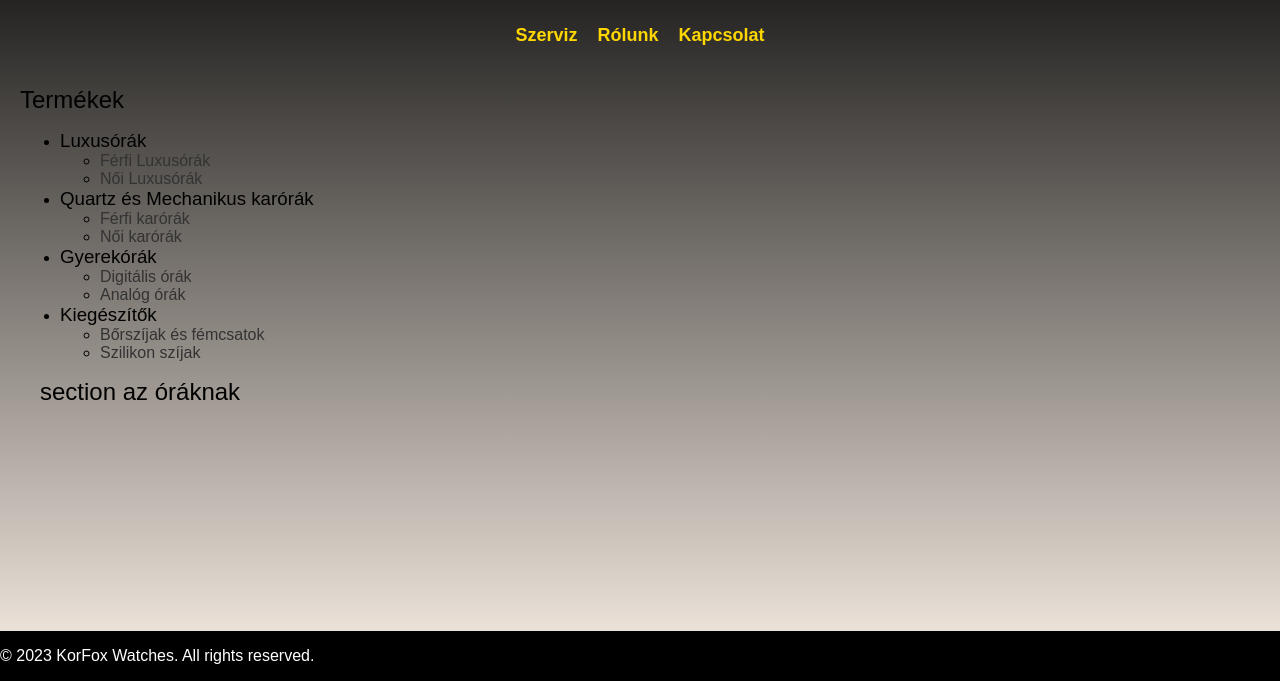
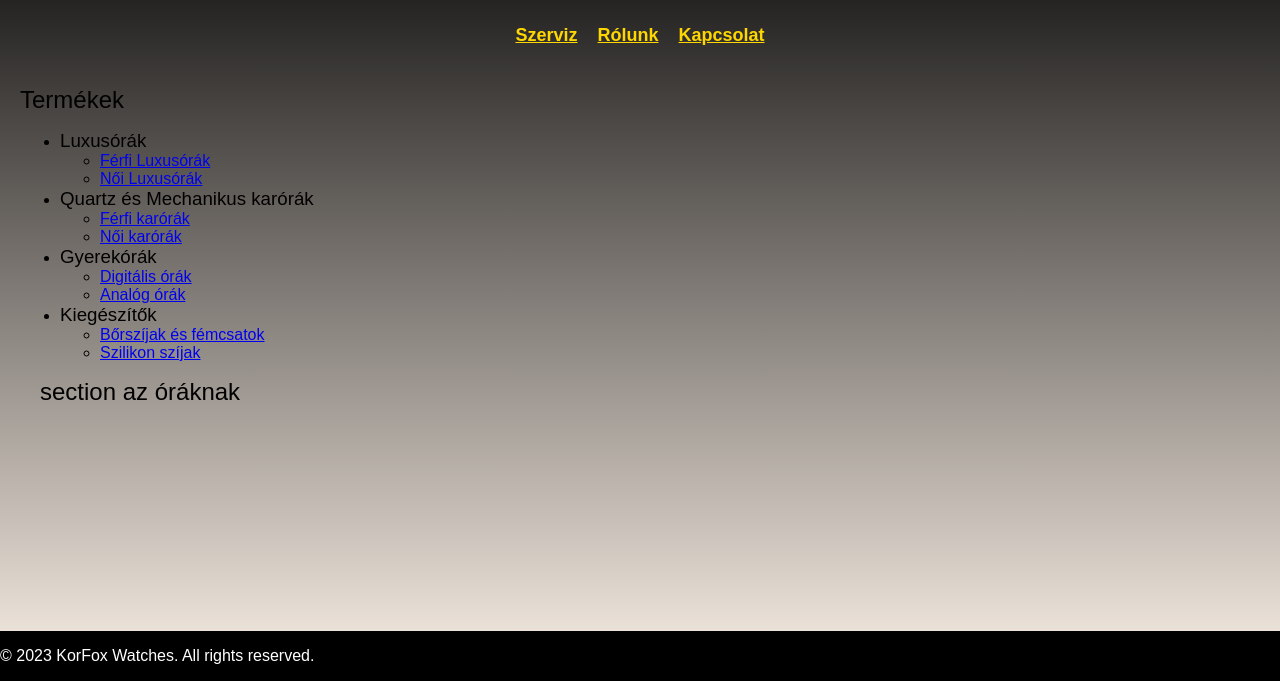
Before and after one commit to adamnagy31/KorFox, a plain HTML site: page products.html in a window 1280 px wide. Shown: the part 119-800 px from the top of the page. Drawn offline with Linux system fonts and the light colour scheme.

Commit message:
Update products.css

```diff
--- a/products.css
+++ b/products.css
@@ -12,11 +12,6 @@ body {
   width: 100%;
   background: linear-gradient(to bottom, #000000, #FAF0E6);
   z-index: -1;
-}
-
-a {
-  text-decoration: none;
-  color: #333333;
 }
 
 h1, h2, h3 {
```
